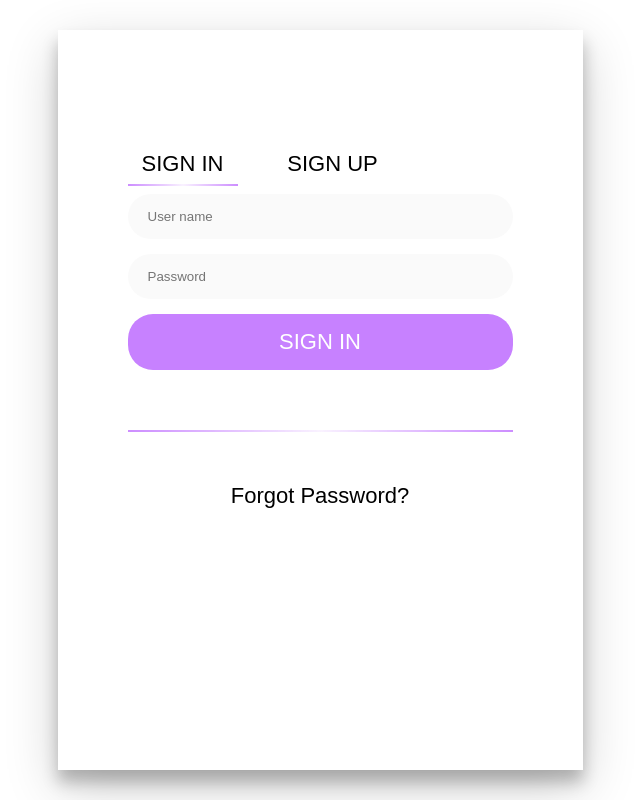
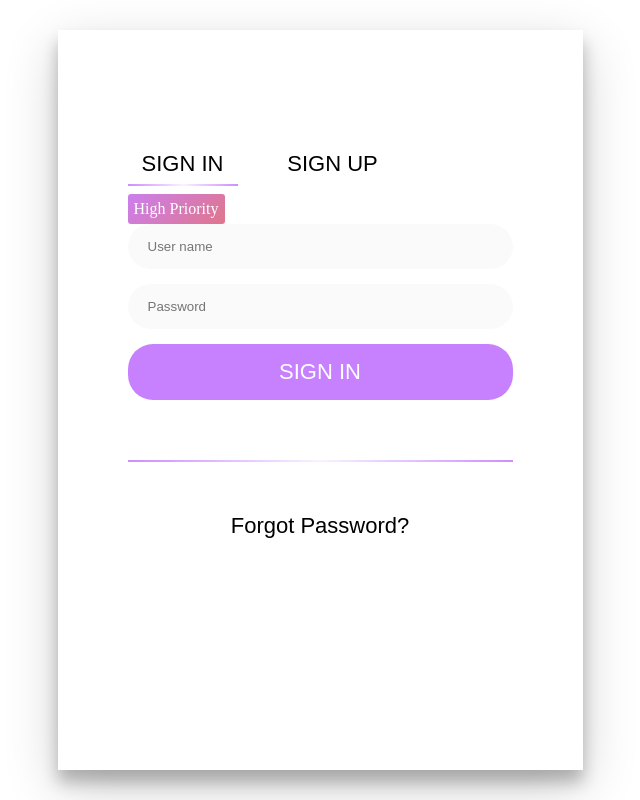
Before and after one commit to devojka-od-papira/hussle, a React (Create React App) app: page / in a window 1280 px wide. Shown: the whole page, without its empty margins (320-960 px from the left). Built offline with nearby package versions, Linux system fonts and the light colour scheme.

Commit message:
Create story file

```diff
--- a/src/components/priorityTag/PriorityTag.module.scss
+++ b/src/components/priorityTag/PriorityTag.module.scss
@@ -2,7 +2,7 @@
   background: linear-gradient(134.34deg, #9EA7FC 0%, #65B6F7 114.98%);
 }
 
-.medium {
+.med {
   background: linear-gradient(315.14deg, #81D5EE 0%, #7ED492 133.97%);
 }
 
@@ -14,4 +14,6 @@
   width: 85px;
   text-align: center;
   padding: 7px 6px;
+  border-radius: 3px;
+  color: white;
 }
--- a/src/components/priorityTag/index.tsx
+++ b/src/components/priorityTag/index.tsx
@@ -4,14 +4,20 @@ import Typography from '../typography';
 
 import styles from './PriorityTag.module.scss';
 
+export enum Priority {
+  Low='Low',
+  Med = 'Med',
+  High = 'High'
+}
+
 interface PriorityTagProps {
-  children: string;
+  children: Priority;
 }
 
 const PriorityTag:React.FC<PriorityTagProps> = ({ children }) => (
   <div className={cx(styles.tag, {
     [styles.low]: children === 'Low',
-    [styles.medium]: children === 'Medium',
+    [styles.med]: children === 'Med',
     [styles.high]: children === 'High',
   })}
   >
--- a/src/components/signIn/index.tsx
+++ b/src/components/signIn/index.tsx
@@ -6,7 +6,7 @@ import ForgetPassword from '../forgetPassword';
 
 import styles from './SignIn.module.scss';
 import Typography from '../typography';
-import PriorityTag from '../priorityTag';
+import PriorityTag, { Priority } from '../priorityTag';
 
 interface SignInProps {
   isActive: number;
@@ -19,6 +19,7 @@ const SignIn:React.FC<SignInProps> = ({ isActive, setIsActive }) => {
 
   return isActive === 0 ? (
     <div className={cx(styles.signIn)}>
+      <PriorityTag>{Priority.High}</PriorityTag>
       <Input placeholder="User name" id="user" type="text" />
       <Input placeholder="Password" id="pass" type="password" />
       <Button onClick={submit} className={cx(styles.buttonColor)}>
```
Also changed, not shown: 1 other file (tests, documents, lock files or other folders).
